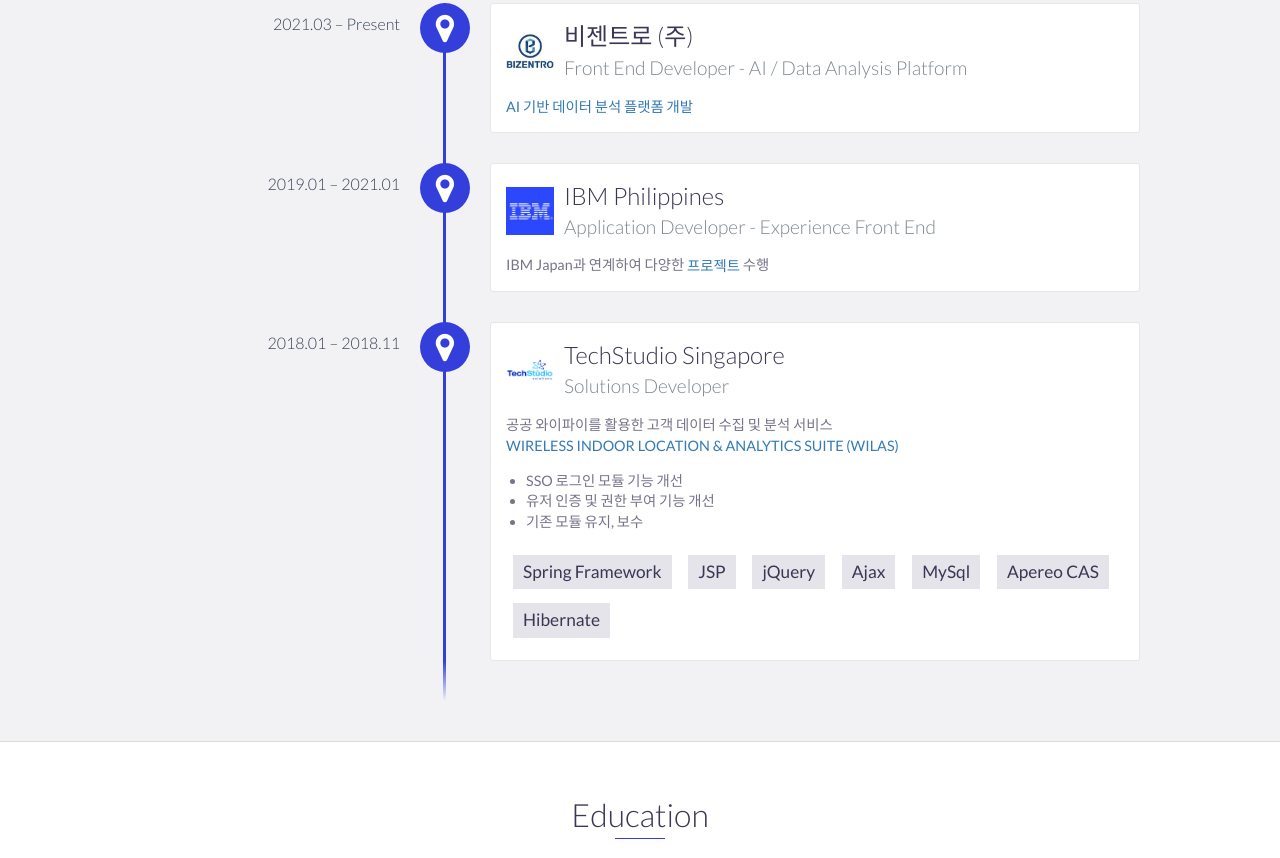
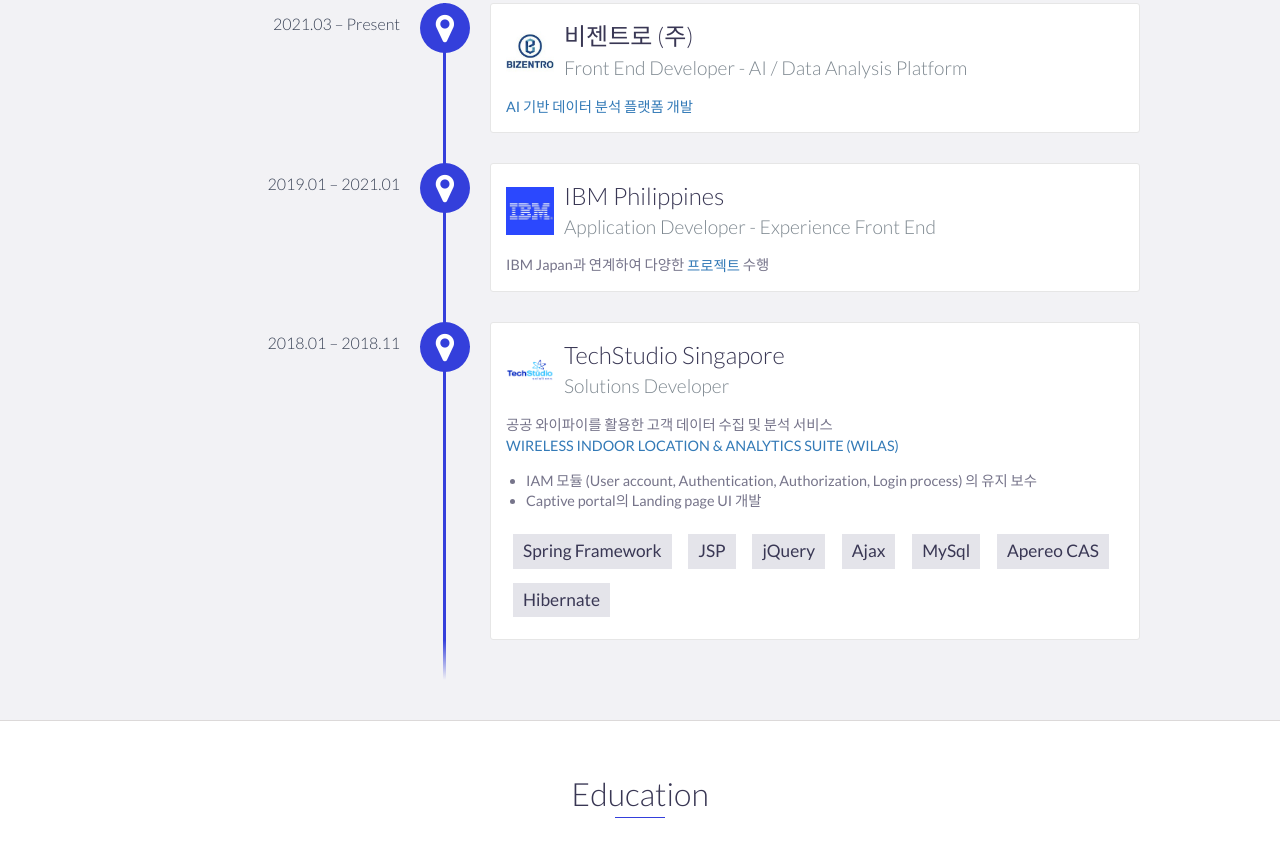
Before and after one commit to JunyoungH/portfolio, a website: page index.html in a window 1280 px wide. Shown: the part 1179-2037 px from the top of the page. Drawn offline with nearby package versions, Linux system fonts and the light colour scheme.

Commit message:
update career detail

```diff
--- a/index.html
+++ b/index.html
@@ -130,13 +130,10 @@
                     <a onclick="popupWindow('https://techstudio.com.sg/wifi-indoor-position-solutions', 'Project Reference - Takeda', window, 800, 670)">WIRELESS INDOOR LOCATION & ANALYTICS SUITE (WILAS)</a>
                     <ul>
                         <li>
-                            SSO 로그인 모듈 기능 개선
+                            IAM 모듈 (User account, Authentication, Authorization, Login process)  의 유지 보수
                         </li>
                         <li>
-                            유저 인증 및 권한 부여 기능 개선
-                        </li>
-                        <li>
-                            기존 모듈 유지, 보수
+                            Captive portal의 Landing page UI 개발
                         </li>
                     </ul>
                 </p>
```
